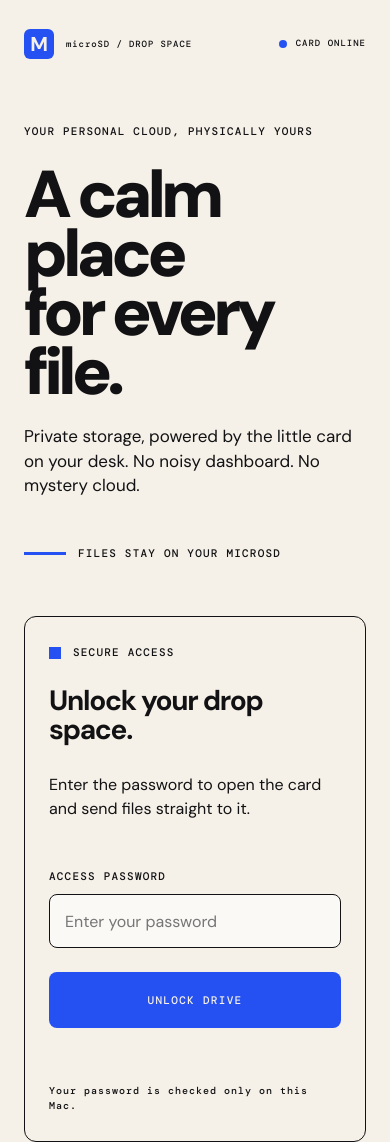
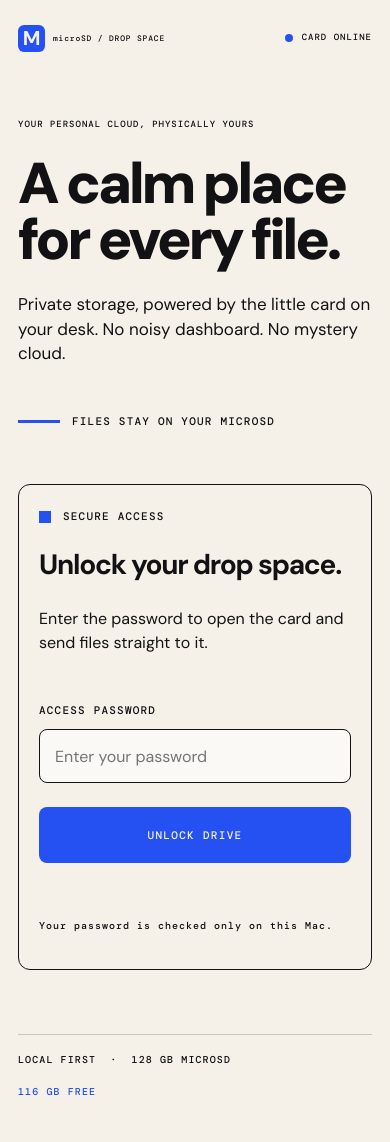
Before and after one commit to sevenarmors/microsd-cloud-upload, a website: page public/index.html in a window 390 px wide. Shown: the top 1142 px of the page. Drawn offline with nearby package versions, Linux system fonts and the light colour scheme; no server answers; a script that the page names is missing.

Commit message:
Improve mobile layout resilience

```diff
--- a/public/styles.css
+++ b/public/styles.css
@@ -13,7 +13,7 @@ button { cursor: pointer; }
 .status, .eyebrow, .micro-note, .panel-kicker, label, .privacy-note, .footer, .drop-zone small, .text-button, .file-heading h3 { font: 500 11px/1.45 "DM Mono", monospace; letter-spacing: .11em; }
 .status { gap: 9px; margin: 0; }.status i { width: 8px; height: 8px; border-radius: 99px; background: #2551f3; }
 .screen-grid { flex: 1; display: grid; grid-template-columns: minmax(0, 1fr) 448px; gap: clamp(48px, 7vw, 104px); align-items: center; padding: 70px 0; }
-.hero { max-width: 650px; align-self: center; }.eyebrow { margin: 0 0 25px; }.hero h1 { max-width: 650px; margin: 0; font-size: clamp(3.6rem, 6vw, 5.9rem); font-weight: 900; line-height: .89; letter-spacing: -.075em; }.intro { max-width: 480px; margin: 23px 0 0; font-size: 17px; line-height: 1.45; }.micro-note { gap: 12px; margin: 74px 0 0; }.micro-note i { width: 42px; height: 3px; background: #2551f3; }
+.hero { max-width: 650px; min-width: 0; align-self: center; }.eyebrow { margin: 0 0 25px; }.hero h1 { max-width: 650px; margin: 0; font-size: clamp(3.6rem, 6vw, 5.9rem); font-weight: 900; line-height: .96; letter-spacing: -.065em; overflow-wrap: anywhere; }.intro { max-width: 480px; margin: 23px 0 0; font-size: 17px; line-height: 1.45; }.micro-note { gap: 12px; margin: 74px 0 0; }.micro-note i { width: 42px; height: 3px; background: #2551f3; }
 .access-panel { width: 100%; min-height: 486px; padding: 40px; border: 1px solid #121214; border-radius: 12px; background: #f6f1e8; }.panel-kicker { gap: 12px; margin: 0; }.panel-kicker i { width: 12px; height: 12px; display: block; background: #2551f3; }.access-panel h2 { margin: 25px 0 0; font-size: 28px; letter-spacing: -.045em; line-height: 1.05; }.panel-copy { max-width: 340px; margin: 28px 0 0; font-size: 16px; line-height: 1.5; }
 form { margin-top: 48px; } label { display: block; margin-bottom: 10px; } input[type=password] { width: 100%; height: 54px; border: 1px solid #121214; border-radius: 8px; padding: 0 15px; color: #121214; background: rgba(255,255,255,.62); outline: none; } input[type=password]:focus { box-shadow: 0 0 0 3px rgba(37,81,243,.22); border-color: #2551f3; }
 button[type=submit] { width: 100%; min-height: 56px; margin-top: 24px; border: 0; border-radius: 8px; color: #f6f1e8; background: #2551f3; font: 500 11px/1 "DM Mono", monospace; letter-spacing: .12em; transition: transform .18s ease, background .18s ease; } button[type=submit]:hover { background: #121214; transform: translateY(-2px); } button[type=submit]:disabled { opacity: .6; cursor: wait; transform: none; }
@@ -22,4 +22,5 @@ button[type=submit] { width: 100%; min-height: 56px; margin-top: 24px; border: 0
 .drop-zone { min-height: 202px; padding: 26px 18px; display: flex; flex-direction: column; align-items: center; justify-content: center; gap: 7px; border: 1px dashed #121214; border-radius: 8px; text-align: center; transition: background .16s, border-color .16s; cursor: pointer; }.drop-zone:hover, .drop-zone.dragging { border-color: #2551f3; background: rgba(37,81,243,.08); }.drop-zone input { position: absolute; width: 1px; height: 1px; overflow: hidden; clip: rect(0 0 0 0); }.upload-icon { width: 35px; height: 35px; display: grid; place-items: center; margin-bottom: 4px; border-radius: 50%; color: #f6f1e8; background: #2551f3; font-size: 20px; }.drop-zone strong { font-size: 17px; letter-spacing: -.025em; }.drop-zone span:not(.upload-icon) { font-size: 13px; }.drop-zone small { margin-top: 5px; font-size: 9px; }
 .file-heading { display: flex; align-items: center; justify-content: space-between; margin-top: 26px; padding-top: 20px; border-top: 1px solid #121214; }.file-heading h3 { margin: 0; font-size: 10px; }.file-list { max-height: 198px; overflow: auto; }.file-row { display: grid; grid-template-columns: 20px 1fr auto; gap: 7px; align-items: center; padding: 12px 0; border-bottom: 1px solid rgba(18,18,20,.15); color: #121214; text-decoration: none; font-size: 13px; }.file-row:hover { color: #2551f3; }.file-mark, .file-size { font: 500 10px/1 "DM Mono", monospace; }.file-name { overflow: hidden; text-overflow: ellipsis; white-space: nowrap; }.muted { margin: 16px 0; font-size: 13px; }
 .footer { justify-content: space-between; padding-top: 18px; border-top: 1px solid rgba(18,18,20,.2); font-size: 10px; }.footer span:last-child { color: #2551f3; }
-@media (max-width: 760px) { .app-shell { padding: 28px 24px; }.screen-grid { grid-template-columns: 1fr; padding: 64px 0; gap: 54px; }.hero h1 { font-size: clamp(3.25rem, 17vw, 5rem); }.micro-note { margin-top: 48px; }.access-panel { padding: 28px 24px; }.footer { gap: 18px; flex-direction: column; align-items: flex-start; }.status { font-size: 9px; }.brand { font-size: 9px; } }
+@media (max-width: 760px) { .app-shell { padding: 28px 24px; }.screen-grid { grid-template-columns: 1fr; padding: 64px 0; gap: 54px; }.hero h1 { font-size: clamp(3rem, 15vw, 4.5rem); line-height: .98; letter-spacing: -.06em; }.micro-note { margin-top: 48px; }.access-panel { padding: 28px 24px; }.footer { gap: 18px; flex-direction: column; align-items: flex-start; }.status { font-size: 9px; }.brand { font-size: 9px; } }
+@media (max-width: 390px) { .app-shell { padding: 22px 18px; }.brand { gap: 8px; font-size: 8px; }.brand-mark { width: 27px; height: 27px; }.hero h1 { font-size: clamp(2.75rem, 15vw, 3.6rem); }.eyebrow { font-size: 9px; }.access-panel { padding: 24px 20px; } }
```
